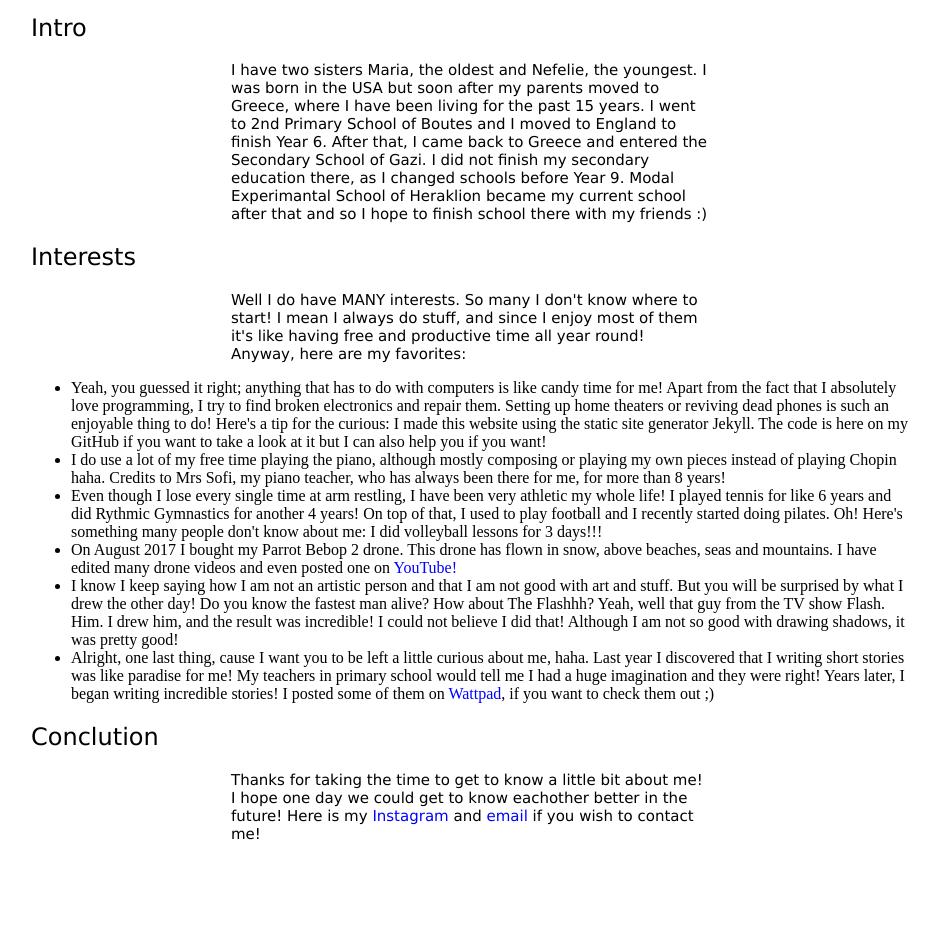
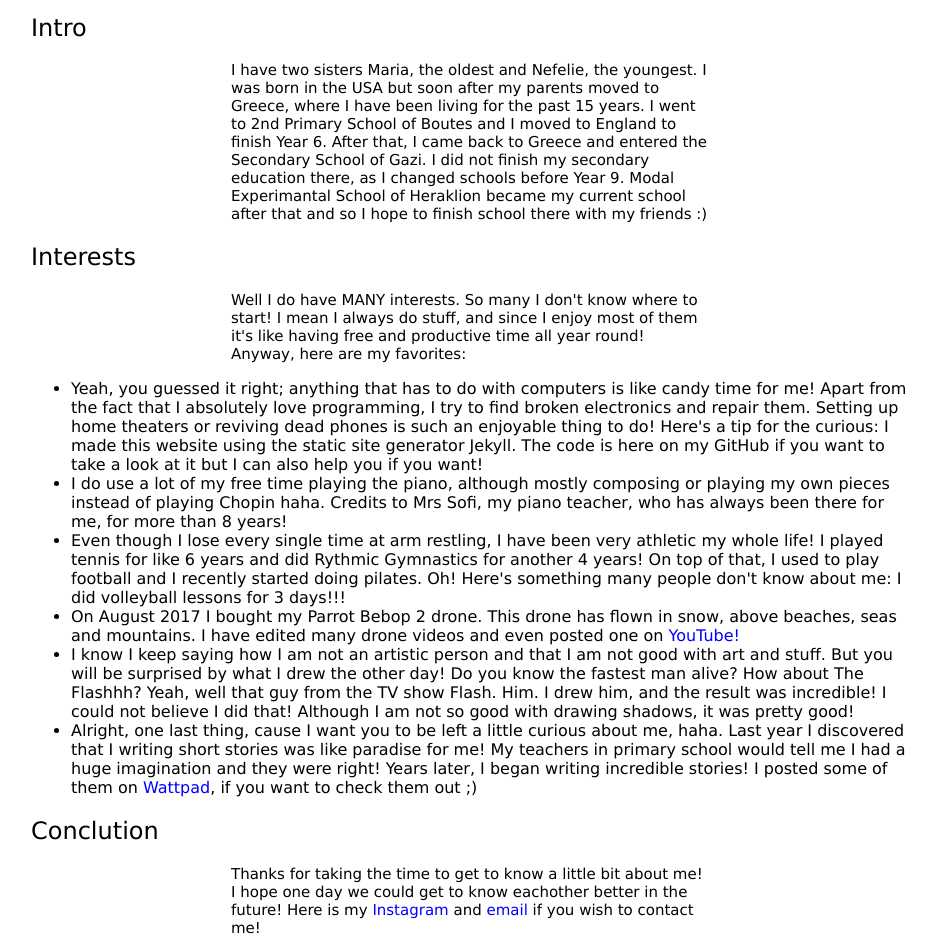
Before and after one commit to danaesav/danaesav.github.io, a Jekyll site: the page built from aboutme/index.html, in a window 1280 px wide. Shown: the part 586-1538 px from the top of the page, without its empty margins (169-1107 px from the left). Built offline with Jekyll 4.4.1, drawn with Linux system fonts in a browser that asks for light colours; before the commit the page ends 1444 px from its top, so only the background shows below that.

Commit message:
Update styles.css

```diff
--- a/css/styles.css
+++ b/css/styles.css
@@ -9,10 +9,12 @@
 }
 nav ul li, footer ul li {
     display: inline;
+    font-family: 'Verdana';
     margin-right: 20px;
 }
 a {
     text-decoration: none;
+    font-family: 'Verdana';
     color: #999;
 }
 a:hover {
@@ -26,19 +28,23 @@
 footer {
     border-top: 1px solid #d5d5d5;
     font-size: .8em;
+    font-family: 'Verdana';
 }
 
 ul.posts {
     margin: 20px auto 40px;
     font-size: 1.5em;
+    font-family: 'Verdana';
 }
 
 ul.posts li {
     list-style: none;
+    font-family: 'Verdana';
 }
 
 .center {
     display: block;
+    font-family: 'Verdana';
     margin-left: 200px;
     margin-right: 200px;
 }
@@ -56,5 +62,6 @@
 
 .aboutme {
     margin-left: 200px;
+    font-family: 'Verdana';
     margin-right: 200px;
 }
```
